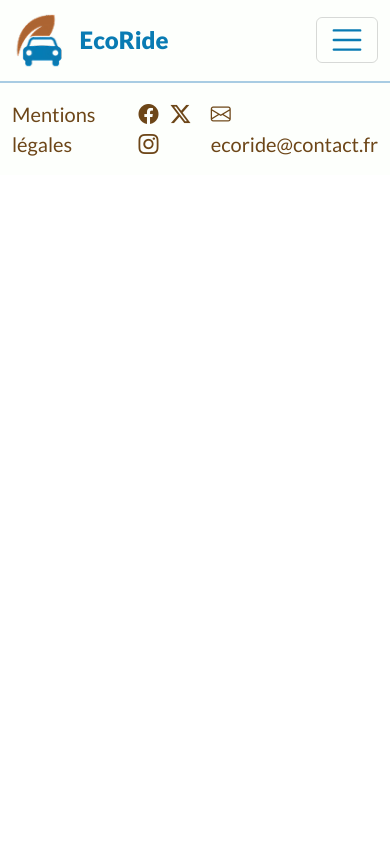
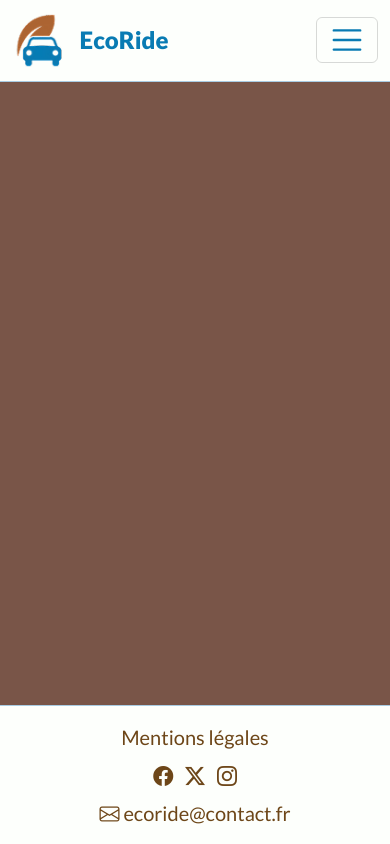
Before and after one commit to cmdelamotte/Ecoride, a PHP site: page / in a window 390 px wide. Run offline with PHP 8.4, Linux system fonts and the light colour scheme.

Commit message:
Fix: responsive icones RS footer

```diff
--- a/Code/assets/css/style.css
+++ b/Code/assets/css/style.css
@@ -21,6 +21,10 @@
     --font-weight-extrabold: 900;
 }
 
+html {
+    height: 100%;
+}
+
 h1, h2, h3, h4, h5, h6 {
     font-family: var(--font-family-heading);
 }
@@ -32,6 +36,17 @@ h1 {
 body, p, span, li, a, textarea {
     font-family: var(--font-family-text);
     font-size: var(--font-size-text);
+}
+
+body {
+    display: flex;
+    flex-direction: column;
+    min-height: 100vh;
+    background-color: var(--bg);
+}
+
+main {
+    flex-grow: 1;
 }
 
 /* Classe utilitaire pour la stylisation de mes liens et leur interactivité */
@@ -105,6 +120,10 @@ footer {
     border-top: 1px solid var(--light-blue);
 }
 
+footer a[href^="mailto:"] {
+    white-space: nowrap;
+}
+
 .social-link:hover,
 .social-link:focus {
     color: var(--light-brown);
--- a/Code/index.html
+++ b/Code/index.html
@@ -38,11 +38,11 @@
         </main>
         <footer>
             <div class="container py-3">
-                <div class="d-flex justify-content-between align-items-center">
-                    <div>
+                <div class="d-flex flex-column flex-md-row justify-content-md-between align-items-center text-center text-md-start">
+                    <div class="mb-2 mb-md-0">
                         <a href="/mentions-legales" class="link">Mentions légales</a>
                     </div>
-                    <div>
+                    <div class="mb-2 mb-md-0">
                         <a href="https://www.facebook.com/VOTRE_PAGE_FACEBOOK" target="_blank" rel="noopener noreferrer" class="link social-link mx-1" aria-label="Suivez-nous sur Facebook">
                             <i class="bi bi-facebook"></i>
                         </a>
@@ -55,8 +55,7 @@
                     </div>
                     <div>
                         <a href="mailto:ecoride@contact.fr?subject=Contact%20EcoRide" class="link">
-                            <i class="bi bi-envelope me-1"></i>
-                            ecoride@contact.fr
+                            <i class="bi bi-envelope me-1"></i>ecoride@contact.fr
                         </a>
                     </div>
                 </div>
```
